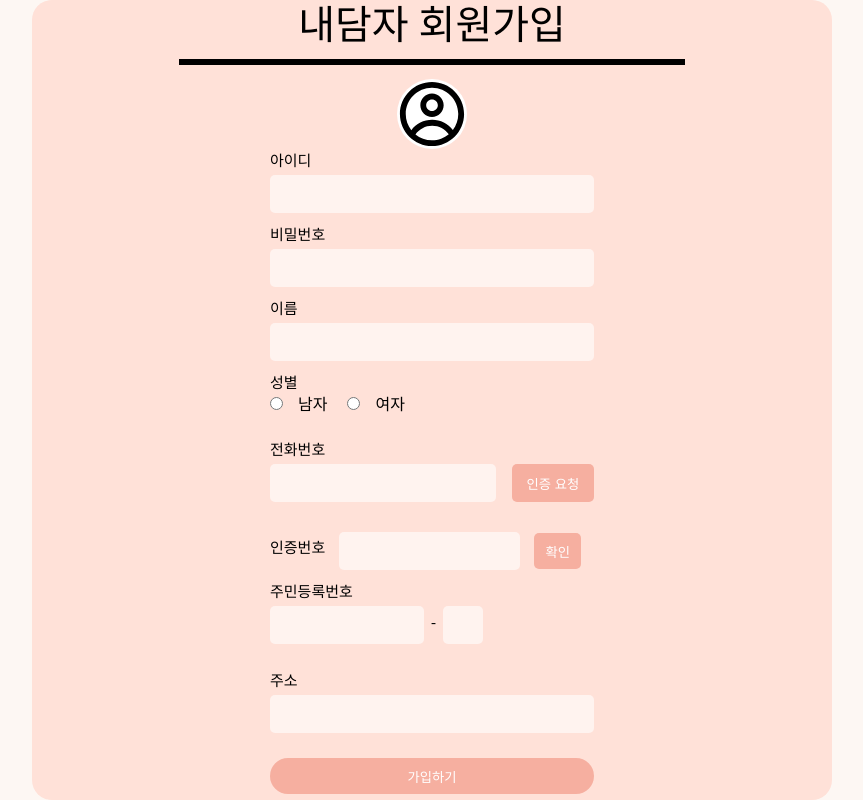
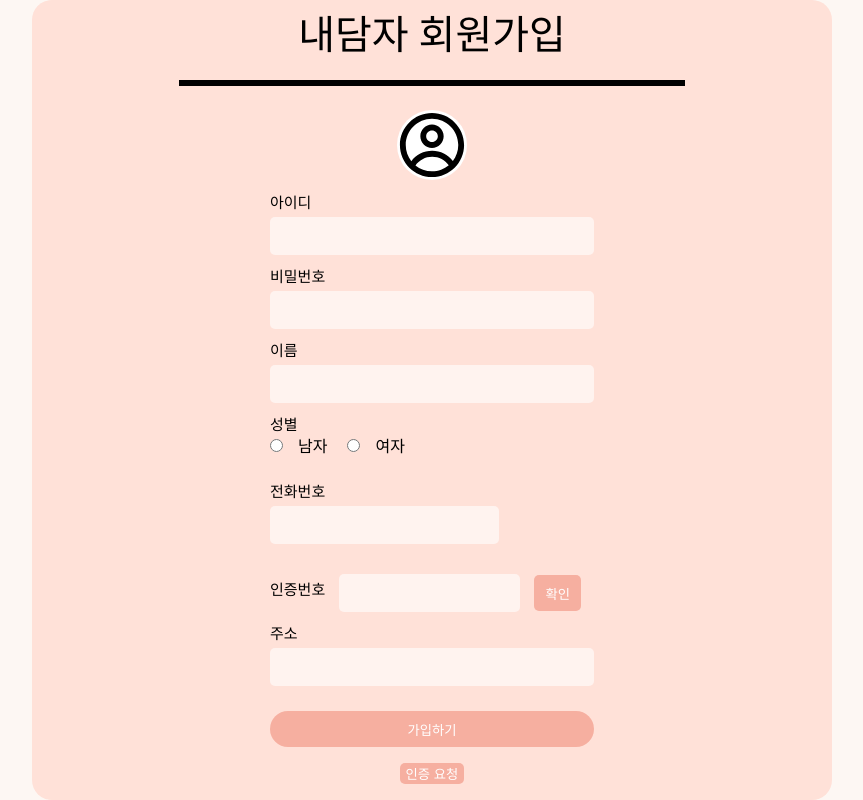
Before and after one commit to hhyukk/OnDam_FE, a React (Create React App) app: page /signup/client in a window 1280 px wide. Shown: the whole page, without its empty margins (208-1071 px from the left). Built offline with nearby package versions, Linux system fonts and the light colour scheme.

Commit message:
feat: 인증번호 보내는 API 추가

```diff
--- a/src/components/SignUp.js
+++ b/src/components/SignUp.js
@@ -1,7 +1,37 @@
+import { useState } from 'react';
 import { CgProfile } from 'react-icons/cg';
 import styles from '../css/SignUp.module.scss';
 
 function SignUp() {
+  const [phone, setPhone] = useState('');
+
+  const handleSendSMS = async (e) => {
+    e.preventDefault();
+
+    if (!phone.trim()) {
+      alert('전화번호를 입력해주세요.');
+      return;
+    }
+
+    try {
+      const response = await fetch('http://localhost:5000/api/sms/send', {
+        method: 'POST',
+        headers: {
+          'Content-Type': 'application/json',
+        },
+        body: JSON.stringify({ phone }),
+      });
+
+      if (response.ok) {
+        alert('인증번호가 발송되었습니다.');
+      } else {
+        alert('인증 요청에 실패했습니다.');
+      }
+    } catch (error) {
+      console.error('SMS 요청 오류:', error);
+      alert('서버 오류가 발생했습니다.');
+    }
+  };
   return (
     <div className={styles.SignUp_div}>
       <div className={styles.SignUp_main}>
@@ -37,30 +67,33 @@ function SignUp() {
           <div>
             <span>전화번호</span>
             <div className={styles.phone_number}>
-              <input type="text" required />
-              <button>인증 요청</button>
+              <input type="text" value={phone} onChange={(e) => setPhone(e.target.value)} />
             </div>
           </div>
+
           {/* <div className={styles.Certification_number}> */}
           <div className={styles.Certification_number}>
             <span>인증번호</span>
             <input></input>
             <button>확인</button>
           </div>
-          <div>
+          {/* <div>
             <span>주민등록번호</span>
             <div className={styles.resident_registration_number}>
               <input type="text" required></input>
               <span>-</span>
               <input type="password" required></input>
             </div>
-          </div>
+          </div> */}
           <div>
             <span>주소</span>
             <input type="text" required></input>
           </div>
           <button className={styles.signup_button}>가입하기</button>
         </form>
+        <button type="button" onClick={handleSendSMS}>
+          인증 요청
+        </button>
       </div>
     </div>
   );
```
